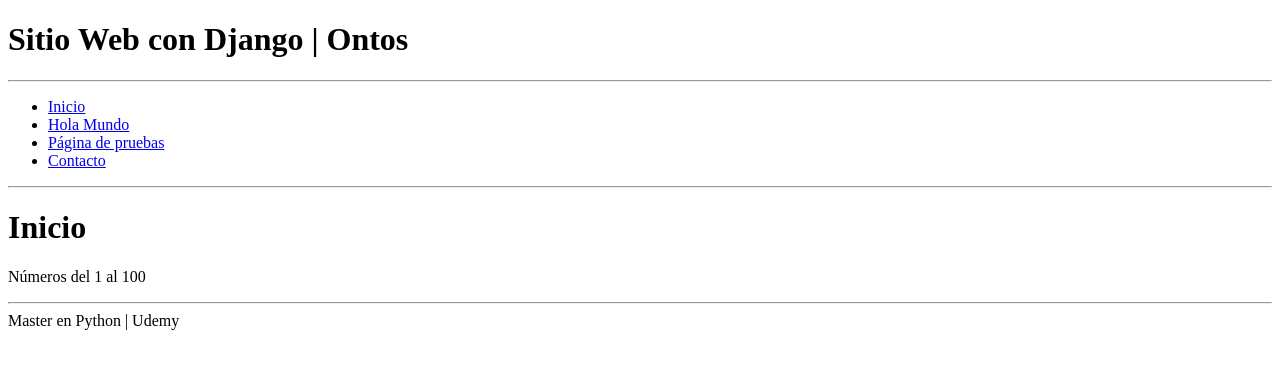
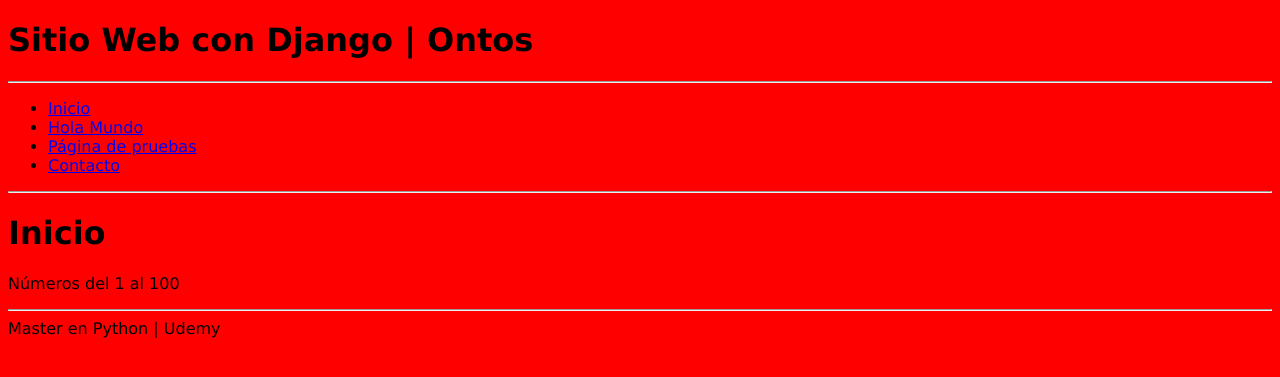
Before and after one commit to Ontos-2021/django_udemy, a Django app: page / in a window 1280 px wide. Shown: the top 377 px of the page. Run offline with Django 3.2, Linux system fonts and the light colour scheme.

Commit message:
Vincular hojas de estilos CSS

```diff
--- /dev/null
+++ b/miapp/static/css/styles.css
@@ -0,0 +1,4 @@
+body {
+    font-family: Verdana, Geneva, Tahoma, sans-serif;
+    background-color: red;
+}
--- a/miapp/templates/layout.html
+++ b/miapp/templates/layout.html
@@ -7,6 +7,8 @@
         <!-- Acá va el títutlo-->
         {% endblock %}| Ontos
     </title>
+    {% load static %}
+    <link rel="stylesheet" type="text/css" href="{% static "css/styles.css" %}">
 </head>
 <body>
     <h1> Sitio Web con Django | Ontos</h1>
```
